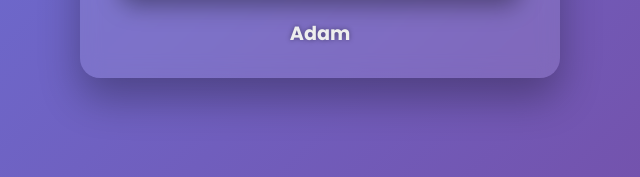
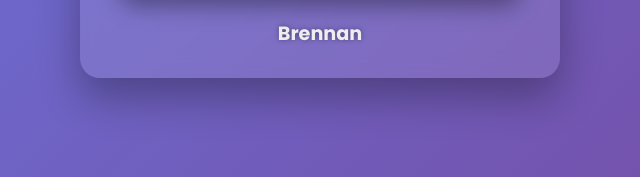
Before and after one commit to dailyautotec/dailyautotec, a plain HTML site: page index.html in a window 1280 px wide. Shown: the part 620-797 px from the top of the page, 320-960 px from the left. Drawn offline with Linux system fonts and the light colour scheme.

Commit message:
Update index.html

```diff
--- a/index.html
+++ b/index.html
@@ -103,7 +103,18 @@
           "https://media.licdn.com/dms/image/v2/C4E03AQFK5Szuwg82vg/profile-displayphoto-shrink_200_200/profile-displayphoto-shrink_200_200/0/1516880415242?e=1756339200&v=beta&t=eNGiQAyndm-mmZuDPngziDvclM-hTNs9JGmYYh1neN0",
 
       },
+       {
+        name: "Brennan",
+        image:
+          "https://media.licdn.com/dms/image/v2/C4E03AQFkEljAnN_nxw/profile-displayphoto-shrink_200_200/profile-displayphoto-shrink_200_200/0/1516963903239?e=1756339200&v=beta&t=aQZaZfTVxA_dbiWKxSXnZYZLodmAqRvOD32brnoKnEQ",
 
+      },
+       {
+        name: "Brennan",
+        image:
+          "https://media.licdn.com/dms/image/v2/C4E03AQFkEljAnN_nxw/profile-displayphoto-shrink_200_200/profile-displayphoto-shrink_200_200/0/1516963903239?e=1756339200&v=beta&t=aQZaZfTVxA_dbiWKxSXnZYZLodmAqRvOD32brnoKnEQ",
+
+      },
     ];
 
     const randomIndex = Math.floor(Math.random() * people.length);
```
